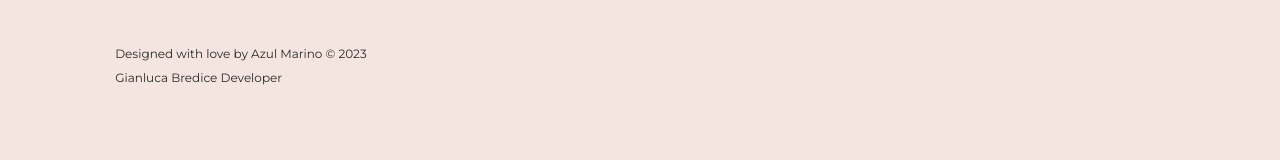
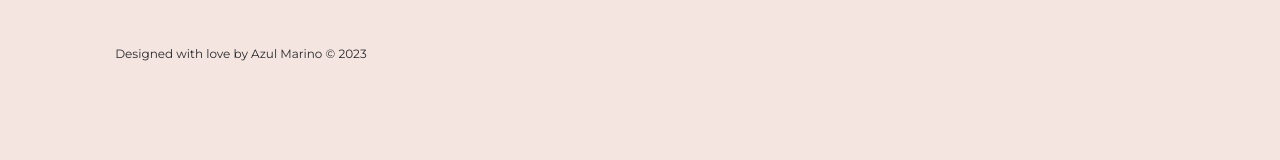
Before and after one commit to bredigian/iluminarte-frontend, a React (Vite) app: page /blog in a window 1280 px wide. Shown: the part 976-1136 px from the top of the page. Built offline with nearby package versions, Linux system fonts and the light colour scheme; no server answers.

Commit message:
[change] delete link in footer

```diff
--- a/src/components/footer/index.jsx
+++ b/src/components/footer/index.jsx
@@ -25,13 +25,6 @@ const Footer = () => {
             target="_blank"
           >
             Designed with love by Azul Marino © 2023
-          </a>
-          <a
-            className="text-dark text-xs"
-            href="https://instagram.com/gianlucabredice"
-            target="_blank"
-          >
-            Gianluca Bredice Developer
           </a>
         </div>
       </div>
```
